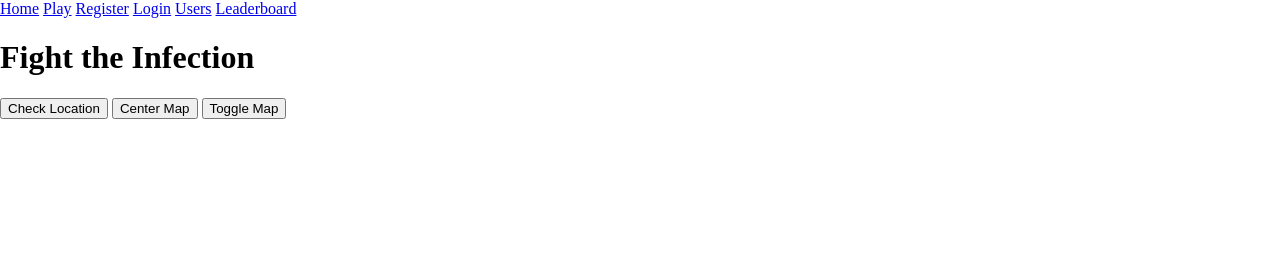
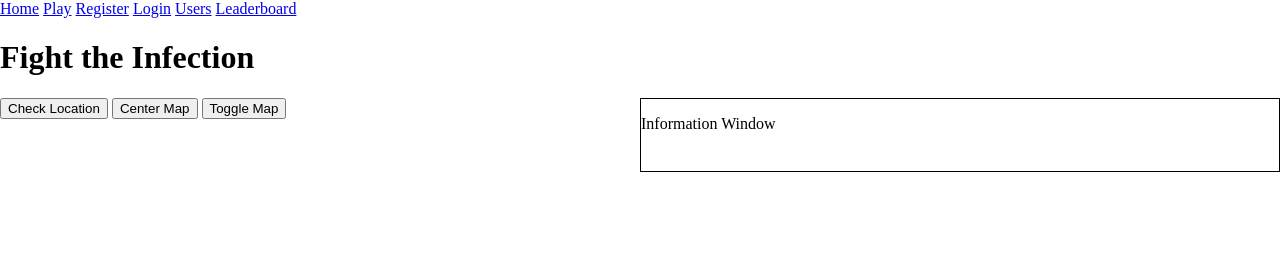
Before and after one commit to shintouki/augmented-pandemic, a Django app: page /game/play/ in a window 1280 px wide. Shown: the top 276 px of the page. Run offline with Django 3.2, Linux system fonts and the light colour scheme; data comes from the database, SQL or seed files in the repository; some libraries are stand-ins or nearby versions.

Commit message:
Add information window and rearrange html in play.html

```diff
--- a/game/static/game/css/play.css
+++ b/game/static/game/css/play.css
@@ -8,10 +8,28 @@ html, body {
     height: 70%;
 }
 
-#game {
+#textArea {
   height: 30%;
+  width: 100%;
 }
 
 #userSelection {
     display: none;
 }
+
+#leftSide {
+    width: 50%;
+    float: left;
+}
+
+#rightSide {
+    height: 30%;
+    width: 50%;
+    float: right;
+}
+
+#infoWindow {
+    border: 1px solid black;
+    overflow: auto;
+    height: 100%;
+}
--- a/game/templates/game/play.html
+++ b/game/templates/game/play.html
@@ -9,23 +9,32 @@
 	</head>
 	<body>
         {% include "game/navigation_bar.html" %}
-        <div id="game">
+        <div id="textArea">
             <h1>Fight the Infection</h1>
+            <div id="leftSide">
+                <div id="generalButtons">
                     <input id="checkLocation" type="button" value="Check Location">
                     <input id="centerMap" type="button" value="Center Map">
                     <input id="toggleMap" type="button" value="Toggle Map">
+                </div>
     			<div id="userSelection">
     				<button id="rockButton" class="RPSbutton" onclick='playGame("rock")'>Rock</button>
     				<button id="paperButton" class="RPSbutton" onclick='playGame("paper")'>Paper</button>
     				<button id="scissorsButton" class="RPSbutton" onclick='playGame("scissors")'>Scissors</button>
     			</div>
-			<script src = "{% static 'game/js/rockpaperscissor.js' %}"></script>
-			<div id="result"></div>
-		</div></div>
+            </div>
+            <div id="rightSide">
+                <div id="infoWindow">
+                    <div id="result">
+                        <p>Information Window</p>
+                    </div>
+                </div>
+            </div>
+		</div>
 		<div id="map">
         <script src="https://ajax.googleapis.com/ajax/libs/jquery/3.1.1/jquery.min.js"></script>
         <script async defer src="https://maps.googleapis.com/maps/api/js?key=AIzaSyA7lpJkNjlPd3Cl6UJAr7nAyM1U0eMTH6I&callback=initMap"></script>
         <script src="{% static 'game/js/play.js' %}"></script>
-		</div>
+        <script src="{% static 'game/js/rockpaperscissor.js' %}"></script>
 	</body>
 </html>
```
Also changed, not shown: game/static/game/js/play.js (line endings or trailing spaces). Lines whose indentation alone changed are shown as unchanged.
